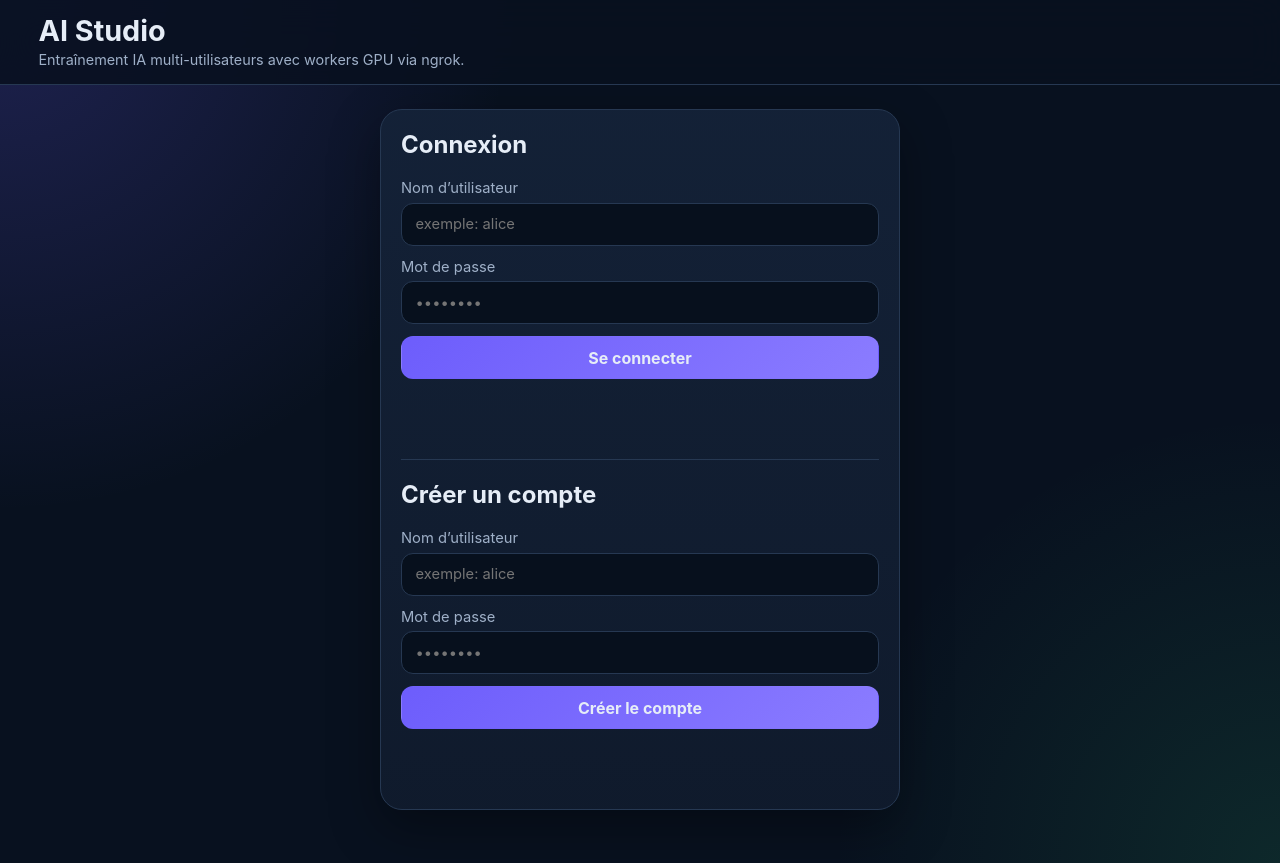
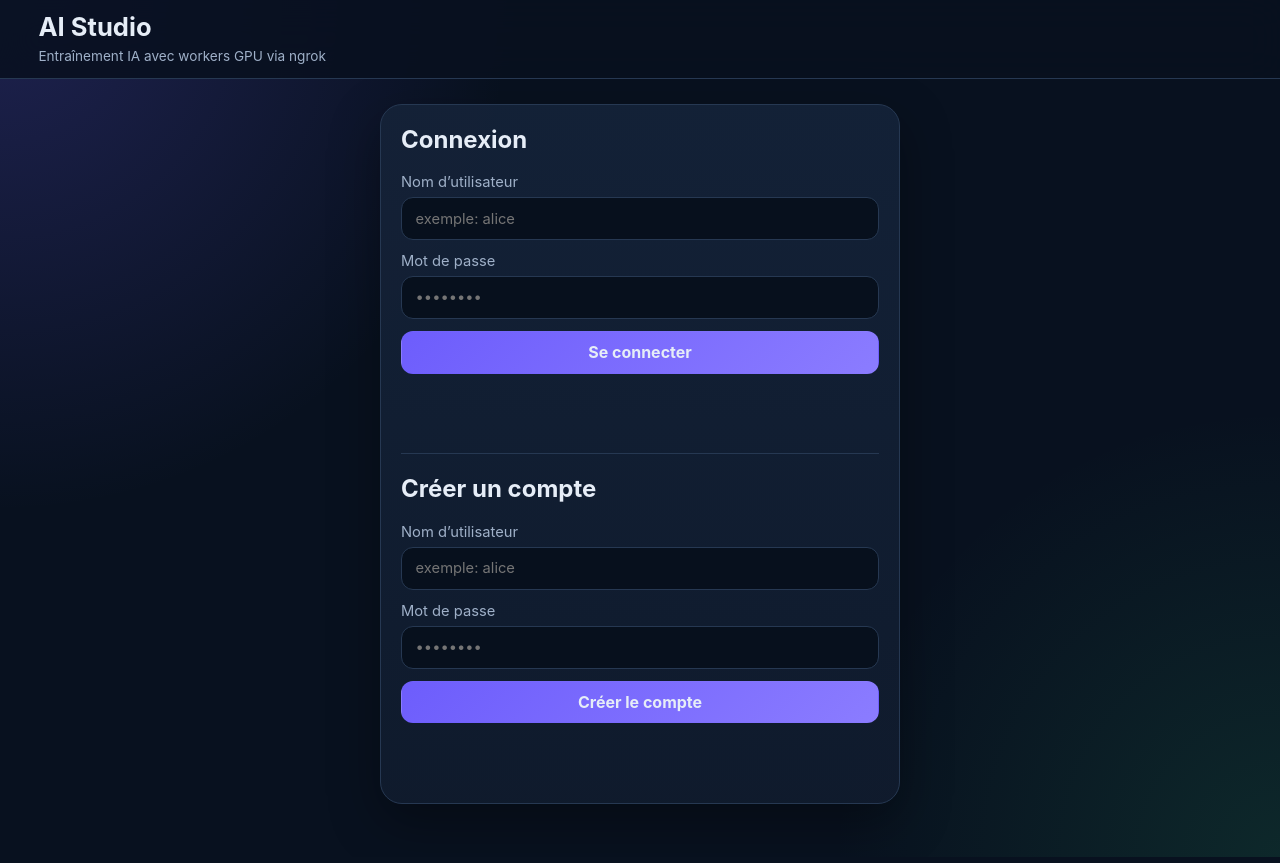
Before and after one commit to NathMen12/AI-Studio, a website: page public/index.html in a window 1280 px wide. Drawn offline with nearby package versions, Linux system fonts and the light colour scheme.

Commit message:
modified:   public/index.html, public/style.css, server.js, worker/worker.py

```diff
--- a/public/index.html
+++ b/public/index.html
@@ -8,13 +8,13 @@
   </head>
   <body>
     <header class="topbar">
-      <div class="topbar-left">
+      <div class="topbar-row">
         <h1>AI Studio</h1>
-        <p>Entraînement IA multi-utilisateurs avec workers GPU via ngrok.</p>
+        <div class="topbar-actions">
+          <button id="logoutButton" class="button secondary hidden">Déconnexion</button>
+        </div>
       </div>
-      <div class="topbar-actions">
-        <button id="logoutButton" class="button secondary hidden">Déconnexion</button>
-      </div>
+      <p>Entraînement IA avec workers GPU via ngrok</p>
     </header>
 
     <main>
--- a/public/style.css
+++ b/public/style.css
@@ -54,32 +54,38 @@ a {
   top: 0;
   z-index: 10;
   display: flex;
-  align-items: center;
-  justify-content: space-between;
-  gap: 1rem;
-  padding: 0.85rem clamp(1rem, 3vw, 2.5rem);
+  flex-direction: column;
+  align-items: flex-start;
+  gap: 0.35rem;
+  padding: 0.75rem clamp(1rem, 3vw, 2.5rem);
   background: rgba(8, 17, 31, 0.88);
   border-bottom: 1px solid var(--border);
   backdrop-filter: blur(18px);
-  flex-wrap: wrap;
 }
 
-.topbar-left {
-  min-width: 0;
-  flex: 1 1 220px;
+.topbar-row {
+  display: flex;
+  align-items: center;
+  justify-content: space-between;
+  width: 100%;
+  gap: 0.75rem;
 }
 
 .topbar h1 {
   margin: 0;
-  font-size: clamp(1.2rem, 2.8vw, 1.8rem);
+  font-size: clamp(1.1rem, 2.5vw, 1.6rem);
   line-height: 1.2;
+  white-space: nowrap;
 }
 
 .topbar p {
-  margin: 0.2rem 0 0;
+  margin: 0;
   color: var(--muted);
-  font-size: clamp(0.75rem, 1.6vw, 0.9rem);
+  font-size: clamp(0.72rem, 1.4vw, 0.85rem);
   line-height: 1.3;
+  overflow: hidden;
+  text-overflow: ellipsis;
+  white-space: nowrap;
 }
 
 .topbar-actions {
```
Also changed, not shown: server.js (+18 -6 lines), 1 other file.
